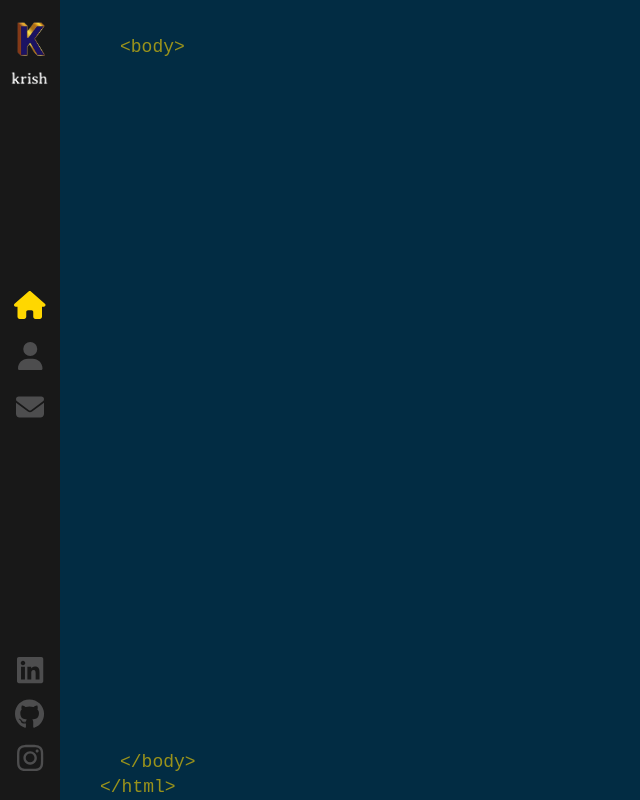
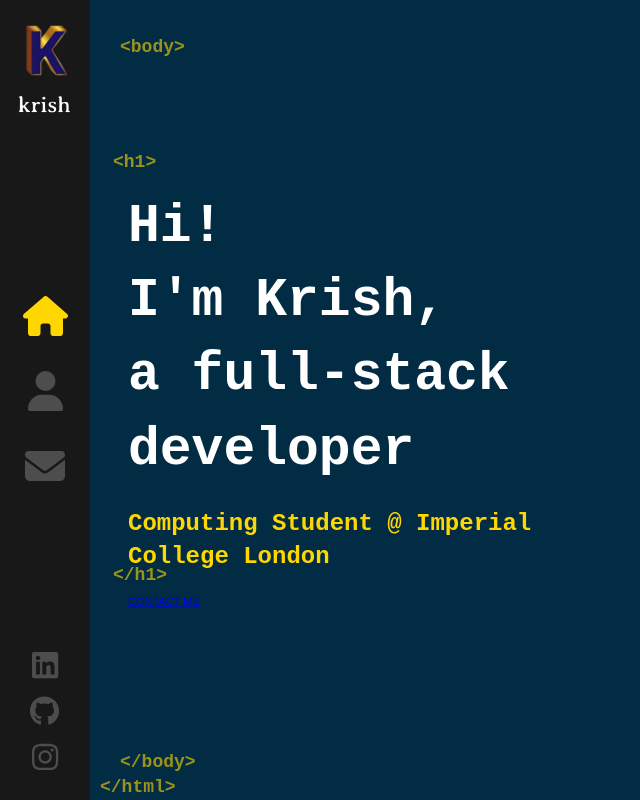
Before and after one commit to krishmaha/krish-maha-website, a React (Create React App) app: page / in a window 1280 px wide. Shown: the whole page, without its empty margins (0-640 px from the left). Built offline with nearby package versions, Linux system fonts and the light colour scheme.

Commit message:
Add home page heading text

```diff
--- a/src/App.js
+++ b/src/App.js
@@ -1,12 +1,15 @@
 import './App.css';
 import { Routes, Route } from 'react-router-dom';
 import Layout from './components/Layout/index';
+import Home from './components/Home/index';
 
 function App() {
   return (
     <>
       <Routes>
-        <Route path='/' element={<Layout/>} />
+        <Route path='/' element={<Layout/>}>
+          <Route index element={<Home />} />
+        </Route>
       </Routes>
     </>
   );
--- /dev/null
+++ b/src/components/Home/index.js
@@ -0,0 +1,26 @@
+// import LogoTitle from '../../assets/images/krish-logo.png';
+import { Link } from 'react-router-dom';
+import './index.scss';
+import '../Layout/index.scss';
+
+const Home = () => {
+  return (
+    <div className='container home-page'>
+      <div className='text-zone'>
+        <h1>Hi! <br /> I&apos;m Krish,
+        {/* <img src={LogoTitle} alt="developer" /> */}
+        <br />
+        a full-stack developer
+        </h1>
+        <div className='subheading'>
+          <h2>Computing Student @ Imperial College London</h2>
+        </div>
+
+        <Link to='/contact' className='flat-button'>CONTACT ME</Link>
+      </div>
+    </div>
+  )
+}
+
+
+export default Home;
--- /dev/null
+++ b/src/components/Home/index.scss
@@ -0,0 +1,53 @@
+.home-page {
+
+  .text-zone {
+    position: absolute;
+    left: 10%;
+    top: 50%;
+    transform: translateY(-50%);
+    width: 40%;
+    max-height: 90%;
+    text-align: left;
+  }
+  h1 {
+    color: #fff;
+    font-size: 53px;
+    margin: 0;
+    font-family: monospace;
+    font-weight: 700;
+
+    &::before {
+      content:'<h1>';
+      font-family: monospace;
+      color: #ffd700;
+      font-size: 18px;
+      position: absolute;
+      margin-top: -40px;
+      left: -15px;
+      opacity: 0.6;
+    }
+
+    &::after {
+      content:'</h1>';
+      font-family: monospace;
+      color: #ffd700;
+      font-size: 18px;
+      position: absolute;
+      margin-top: 150px;
+      left: -15px;
+      opacity: 0.6;
+    }
+
+    img {
+      width: 32px;
+    }
+  }
+}
+
+.subheading {
+  color: #ffd700;
+  font-size: 16px;
+  font-family: monospace;
+  font-weight: 700;
+  margin: 0;
+}
--- a/src/components/Layout/index.scss
+++ b/src/components/Layout/index.scss
@@ -17,8 +17,24 @@
   left: 120px;
   font-size: 18px;
   font-family: monospace;
+  font-weight: 700;
 }
 
 .bottom-tag-html {
   margin-left: -40px;
 }
+
+// .container {
+//   width: 100%;
+//   will-change: contents;
+//   height: 90%;
+//   min-height: 500px;
+//   position: absolute;
+//   opacity: 0;
+//   top: 5%;
+//   margin: 0 auto;
+//   z-index: 1;
+//   transform-style: preserve-3d;
+//   animation: fadeIn 1s forwards;
+//   animation-delay: 1s;
+// }
--- a/src/components/Sidebar/index.scss
+++ b/src/components/Sidebar/index.scss
@@ -1,6 +1,6 @@
 .nav-bar {
   background: #181818;
-  width: 60px;
+  width: 90px;
   height: 100%;
   position: absolute;
   top: 0;
@@ -18,11 +18,11 @@
       height: auto;
 
       &.main-logo {
-        width: 38px;
+        width: 56px;
       }
 
       &.sub-logo {
-        width: 44px;
+        width: 64px;
       }
     }
   }
@@ -37,12 +37,13 @@
     width: 100%;
 
     a {
-      font-size: 28px;
+      font-size: 40px;
       color: '#4d4d4e';
       display: block;
       line-height: 51px;
       height: 51px;
       position: relative;
+      padding: 12px 0;
 
       i {
         transition: all 0.3s ease-out;
@@ -62,7 +63,7 @@
 
       &:after {
         content: '';
-        font-size: px;
+        font-size: 16px;
         letter-spacing: 2px;
         position: absolute;
         bottom: 0;
@@ -112,7 +113,7 @@
 
     li {
       a {
-        padding: 7px 0;
+        padding: 8px 0;
         display: block;
         font-size: 30px;
         line-height: 16px;
```
Also changed, not shown: src/components/Layout/index.js (+0 -24 lines).
